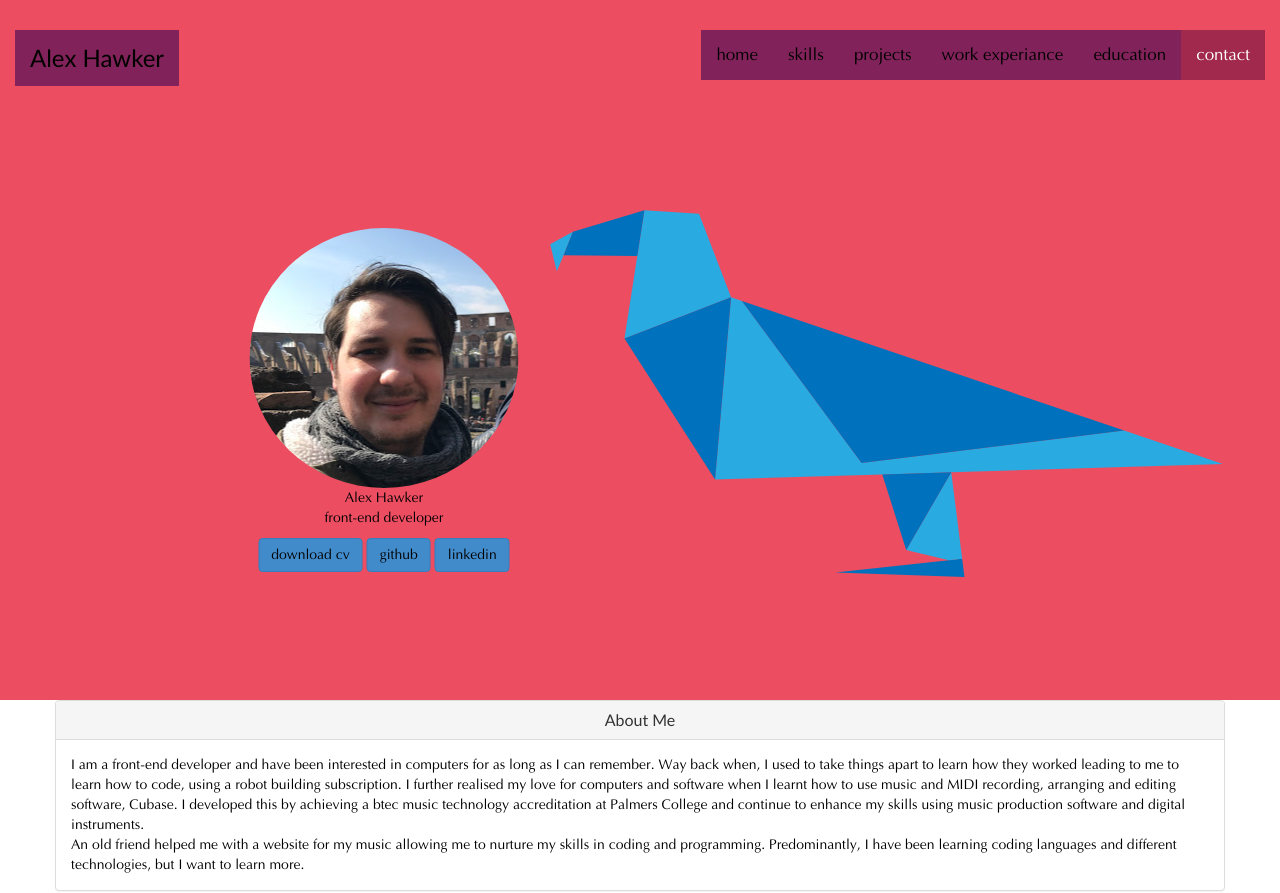
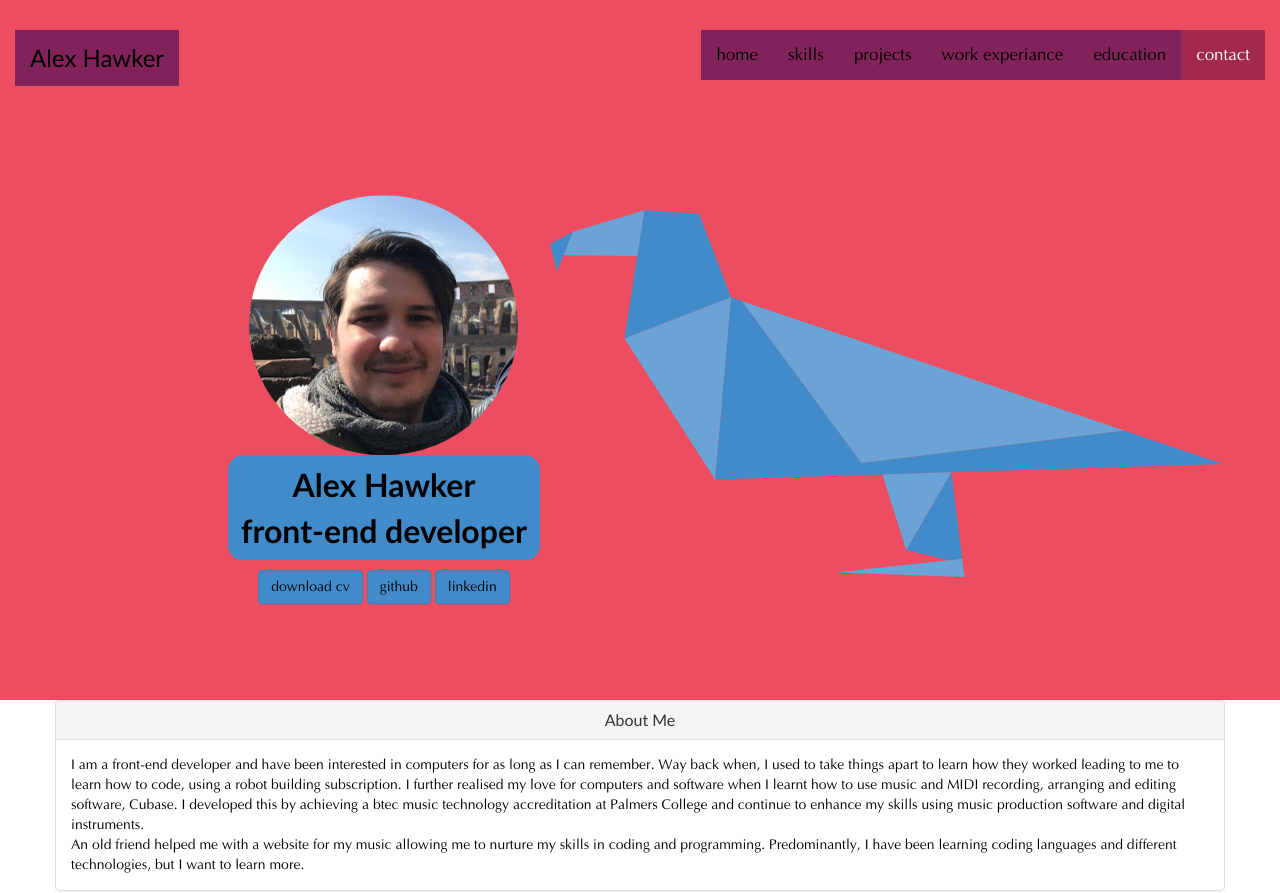
Before and after one commit to hawxward/portfolio1.1, a plain HTML site: page portfolio/index.html in a window 1280 px wide. Shown: the top 893 px of the page. Drawn offline with Linux system fonts and the light colour scheme.

Commit message:
name and f-e-d bigger and bolder

```diff
--- a/portfolio/Content/app.css
+++ b/portfolio/Content/app.css
@@ -13,7 +13,17 @@
   left: 43%;
   position: absolute;
 }
-
+.name-title{
+  font-size: xx-large;
+  font-weight: bold;
+  background-color: #428bca;
+  padding: 6px 12px;
+  border: 1px solid transparent;
+    border-radius: 15px;
+}
+#top{
+  max-height: 100vw;
+}
 body {
   font-family: optima;
   color: black;
--- a/portfolio/index.html
+++ b/portfolio/index.html
@@ -45,20 +45,18 @@
     <div class="container-fluid">
 
         <section id="top" class="row about-me-row">
-            <div class="fill-screen" style="background-image:url()">
-
-
-            </div>
-
+            <div class="container">
                 <div class="profile-pic col-3">
                     <img class="img-circle" src="./images/Wed Feb 28 2018 11_36_43 GMT+0000.jpg" />
-                <p>Alex Hawker<br/> front-end developer</p>
+
+                    <p class=name-title>Alex Hawker<br/> front-end developer</p>
+
                     <div>
                         <button type="button" class="btn btn-primary"><a target="_blank" href="./Alex Hawker CV (2019).docx">download cv</a></button>
                         <button type="button" class="btn btn-primary"><a target="_blank" href="https://github.com/hawxward">github</a></button>
                         <button type="button" class="btn btn-primary"><a target="_blank" href="https://www.linkedin.com/in/alex-hawker-96356215b/">linkedin</a></button>
+                    </div>
 
-                </div>
                 </div>
                 <div class="hawk col-9">
                 <?xml version="1.0" encoding="utf-8" ?>
@@ -66,8 +64,8 @@
                 <svg version="1.1" id="Layer_1" xmlns="http://www.w3.org/2000/svg" xmlns:xlink="http://www.w3.org/1999/xlink" x="0px" y="0px"
                      viewBox="0 0 1216.5 663.5" style="enable-background:new 0 0 1216.5 663.5;" xml:space="preserve">
                     <style type="text/css">
-                        .st80 {fill: #29ABE2;}
-                        .st81 {fill: #0071BC;}
+                        .st80 {fill: #428bca;}
+                        .st81 {fill: #6aa3d5;}
                     </style>
                 <filter id="dropshadow" height="130%">
                 <feGaussianBlur in="SourceAlpha" stdDeviation="3" /> <!-- stdDeviation is how much to blur -->
@@ -94,6 +92,7 @@
 
                 </g>
                 </svg>
+                </div>
             </div>
         </section>
 
@@ -133,7 +132,6 @@
     <div class=" skillsTitleDiv container-fluid">
             <h1 class=" skillsTitle ">Skills</h1>
     </div>
-
     <!--skills triangles-->
     <section>
 
```
Also changed, not shown: 1 other file. Lines whose indentation alone changed are shown as unchanged.
